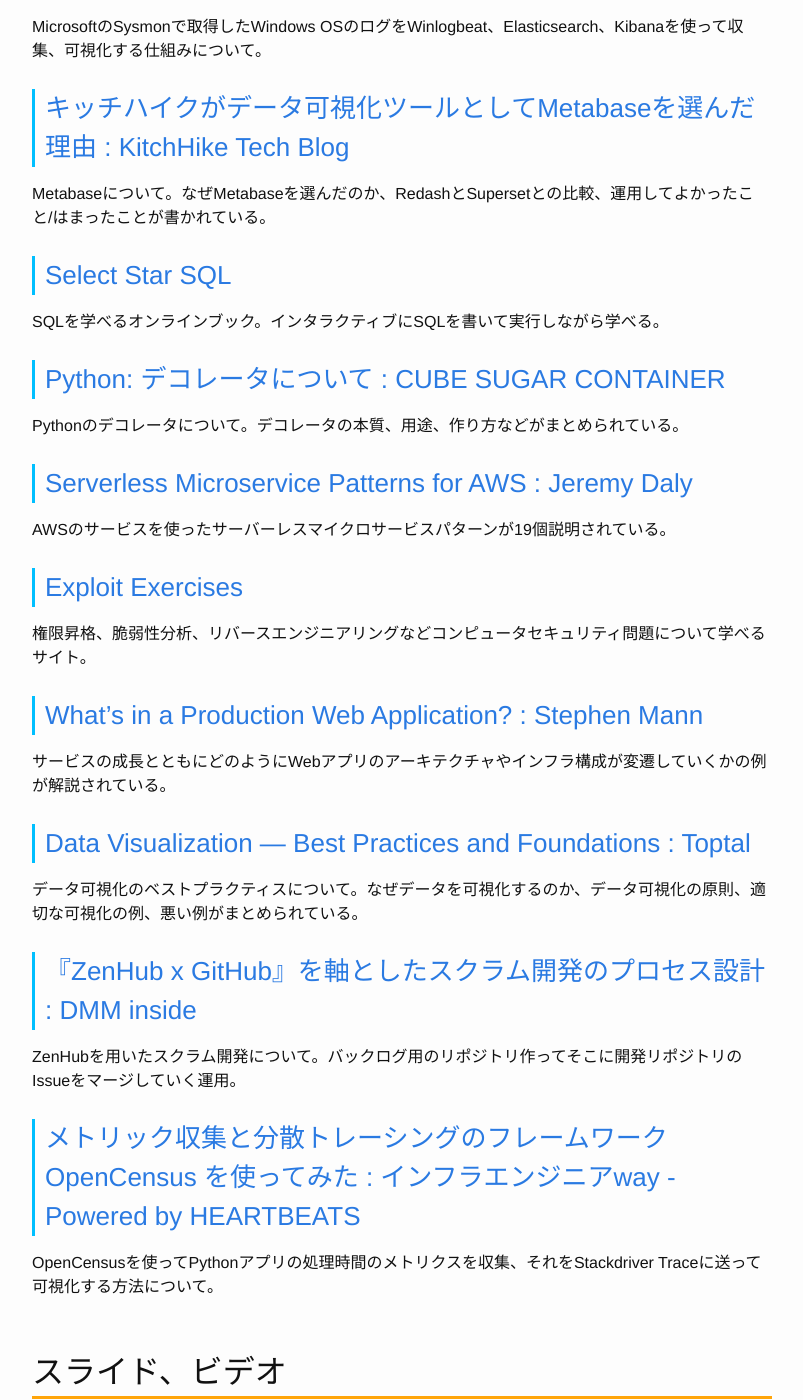
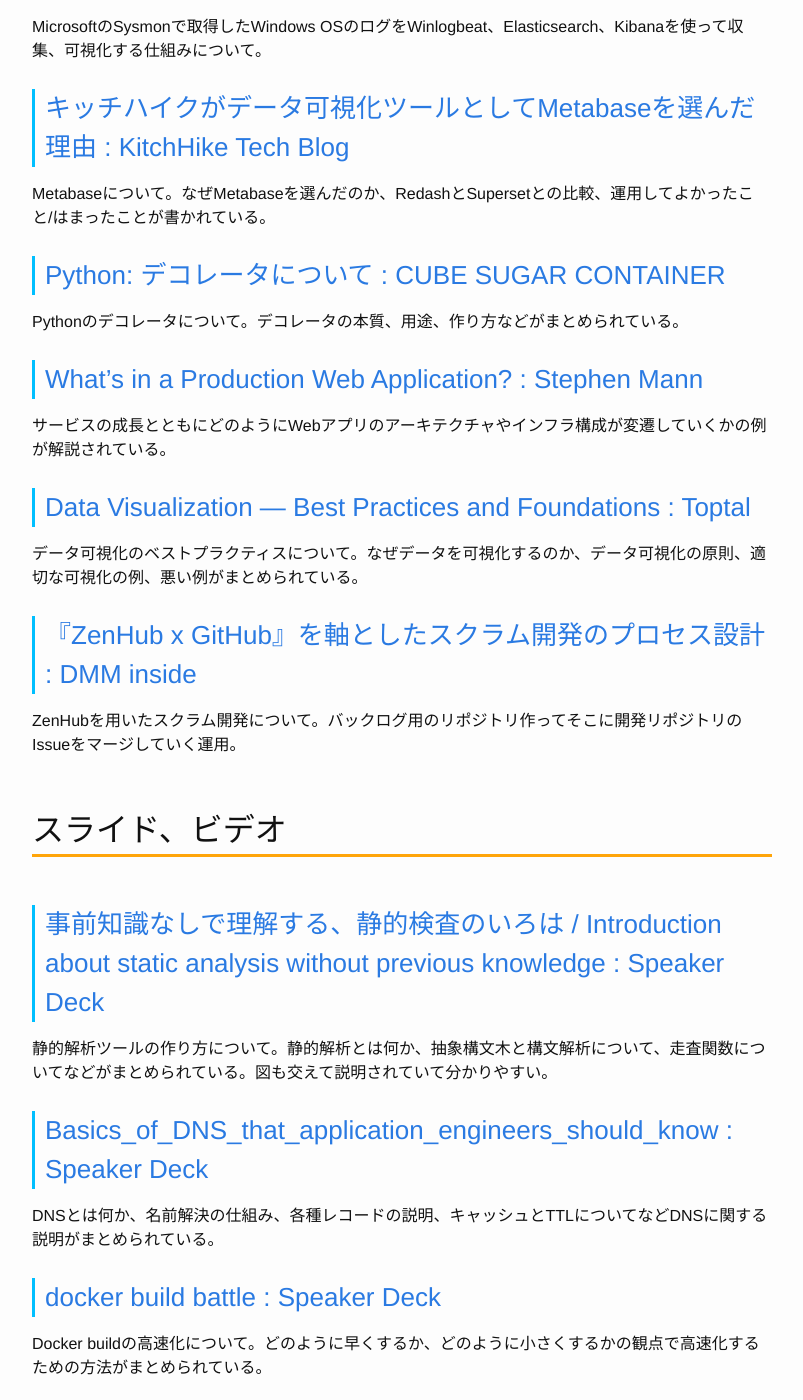
Before and after one commit to Gather-Tech/Gather-Tech.github.io, a Jekyll site: the page built from _posts/2018/2018-09-10-Gather115.md, in a window 1280 px wide and 1400 px high, scrolled down 2442 px. Shown: the whole window, without its empty margins (238-1041 px from the left). Built offline with Jekyll 4.4.1, drawn with Linux system fonts in a browser that asks for light colours; some of the changed text lies outside the part shown.

Commit message:
Reduced articles

```diff
--- a/_posts/2018/2018-09-10-Gather115.md
+++ b/_posts/2018/2018-09-10-Gather115.md
@@ -63,21 +63,9 @@
 
 Metabaseについて。なぜMetabaseを選んだのか、RedashとSupersetとの比較、運用してよかったこと/はまったことが書かれている。
 
-### [Select Star SQL](https://selectstarsql.com/)
-
-SQLを学べるオンラインブック。インタラクティブにSQLを書いて実行しながら学べる。
-
 ### [Python: デコレータについて : CUBE SUGAR CONTAINER](https://blog.amedama.jp/entry/2018/09/02/013351)
 
 Pythonのデコレータについて。デコレータの本質、用途、作り方などがまとめられている。
-
-### [Serverless Microservice Patterns for AWS : Jeremy Daly](https://www.jeremydaly.com/serverless-microservice-patterns-for-aws/)
-
-AWSのサービスを使ったサーバーレスマイクロサービスパターンが19個説明されている。
-
-### [Exploit Exercises](https://exploit-exercises.com/)
-
-権限昇格、脆弱性分析、リバースエンジニアリングなどコンピュータセキュリティ問題について学べるサイト。
 
 ### [What's in a Production Web Application? : Stephen Mann](https://stephenmann.io/post/whats-in-a-production-web-application/)
 
@@ -90,10 +78,6 @@
 ### [『ZenHub x GitHub』を軸としたスクラム開発のプロセス設計 : DMM inside](https://inside.dmm.com/entry/2018/09/05/zenhub-github)
 
 ZenHubを用いたスクラム開発について。バックログ用のリポジトリ作ってそこに開発リポジトリのIssueをマージしていく運用。
-
-### [メトリック収集と分散トレーシングのフレームワーク OpenCensus を使ってみた : インフラエンジニアway - Powered by HEARTBEATS](https://heartbeats.jp/hbblog/2018/09/opencensus.html)
-
-OpenCensusを使ってPythonアプリの処理時間のメトリクスを収集、それをStackdriver Traceに送って可視化する方法について。
 
 ## スライド、ビデオ
 
@@ -133,10 +117,6 @@
 
 git grepして補完候補を出してくれるVS Code拡張。
 
-### [matsui528/manga109api: GitHub](https://github.com/matsui528/manga109api)
-
-Manga109の漫画データの画像を読み込んでアノテーションを抽出するPythonライブラリ。
-
 ### [Paul-Browne/lazyestload.js: GitHub](https://github.com/Paul-Browne/lazyestload.js)
 
 画像を遅延ロードできるJavaScriptライブラリ。画面上に表示されてスクロールが止まったタイミングでロードさせられる。
@@ -144,14 +124,6 @@
 ### [antvis/f2: GitHub](https://github.com/antvis/f2)
 
 モバイル向けのJavaScriptチャートライブラリ。50種類以上のグラフをサポート。
-
-### [netgusto/nodebook : GitHub](https://github.com/netgusto/nodebook)
-
-Web上で実行できるNodeのREPL環境。
-
-### [kitty - the fast, featureful, GPU based terminal emulator](https://sw.kovidgoyal.net/kitty/)
-
-GPUベースのターミナル。レンダリングにOpenGLを使っている。
 
 ### [benfred/py-spy: GitHub](https://github.com/benfred/py-spy)
 
```
